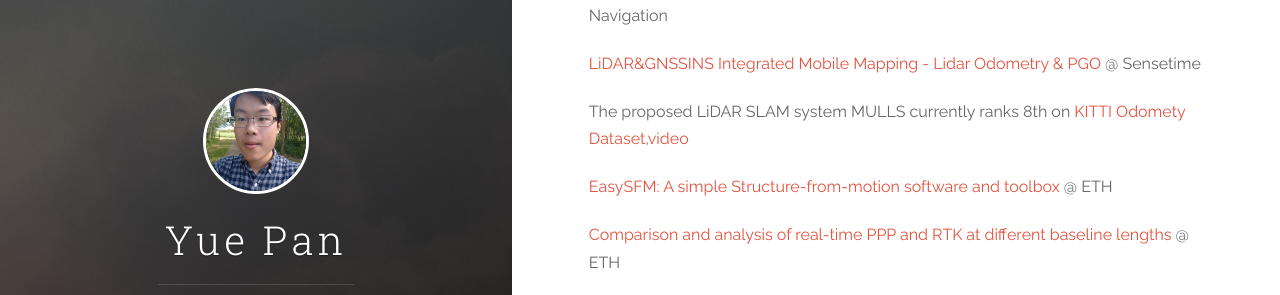
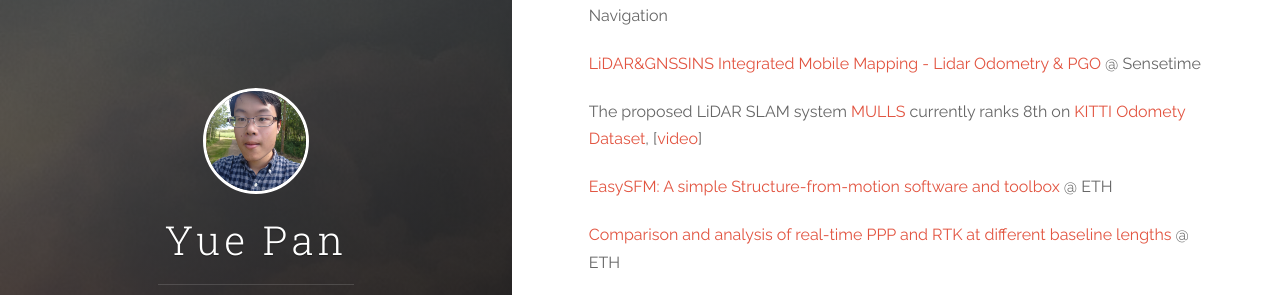
Before and after one commit to YuePanEdward/YuePanEdward.github.io, a Jekyll site: the page built from _posts/2020-10-29-about.md, in a window 1280 px wide and 900 px high, scrolled down 816 px. Shown: the part 158-453 px from the top of the window. Built offline with Jekyll 4.4.1, drawn with Linux system fonts in a browser that asks for light colours; part of the change alters nothing that is shown; some of the changed text lies outside the part shown.

```diff
--- a/_posts/2020-9-14-about.md
+++ b/_posts/2020-10-29-about.md
@@ -38,7 +38,7 @@ My research interest is on 3D Computer Vision, SLAM and sensor integration.
 
 [LiDAR&GNSSINS Integrated Mobile Mapping - Lidar Odometry & PGO](https://github.com/YuePanEdward/LLS-LOAM) @ Sensetime
 
-The proposed LiDAR SLAM system MULLS currently ranks 8th on [KITTI Odomety Dataset](http://www.cvlibs.net/datasets/kitti/eval_odometry_detail.php?&result=8586a345155a95a7b3bed82f932e6d9c04898320),[video](https://youtu.be/85bGD55e3-0)
+The proposed LiDAR SLAM system [MULLS](https://github.com/YuePanEdward/MULLS) currently ranks 8th on [KITTI Odomety Dataset](http://www.cvlibs.net/datasets/kitti/eval_odometry_detail.php?&result=8586a345155a95a7b3bed82f932e6d9c04898320), [[video](https://youtu.be/85bGD55e3-0)]
 
 [EasySFM: A simple Structure-from-motion software and toolbox](https://github.com/YuePanEdward/EasySFM) @ ETH
 
```
